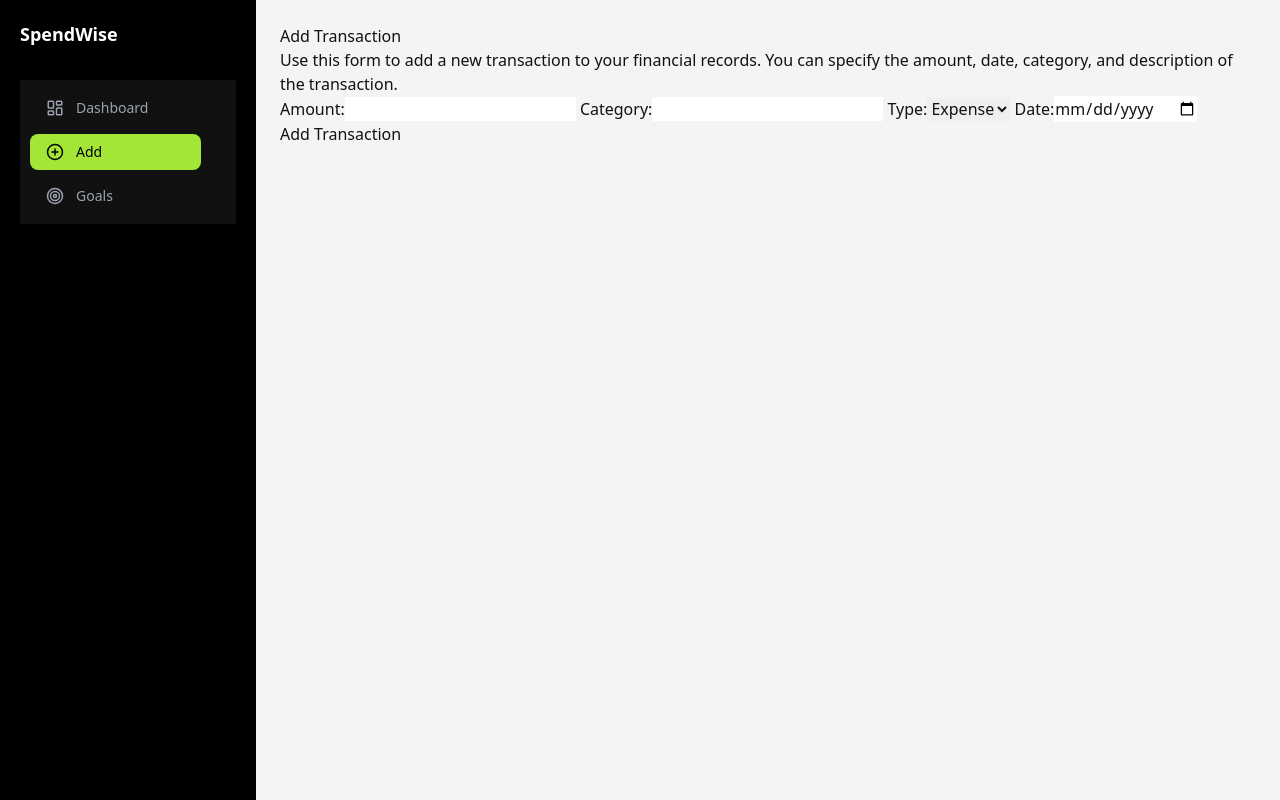
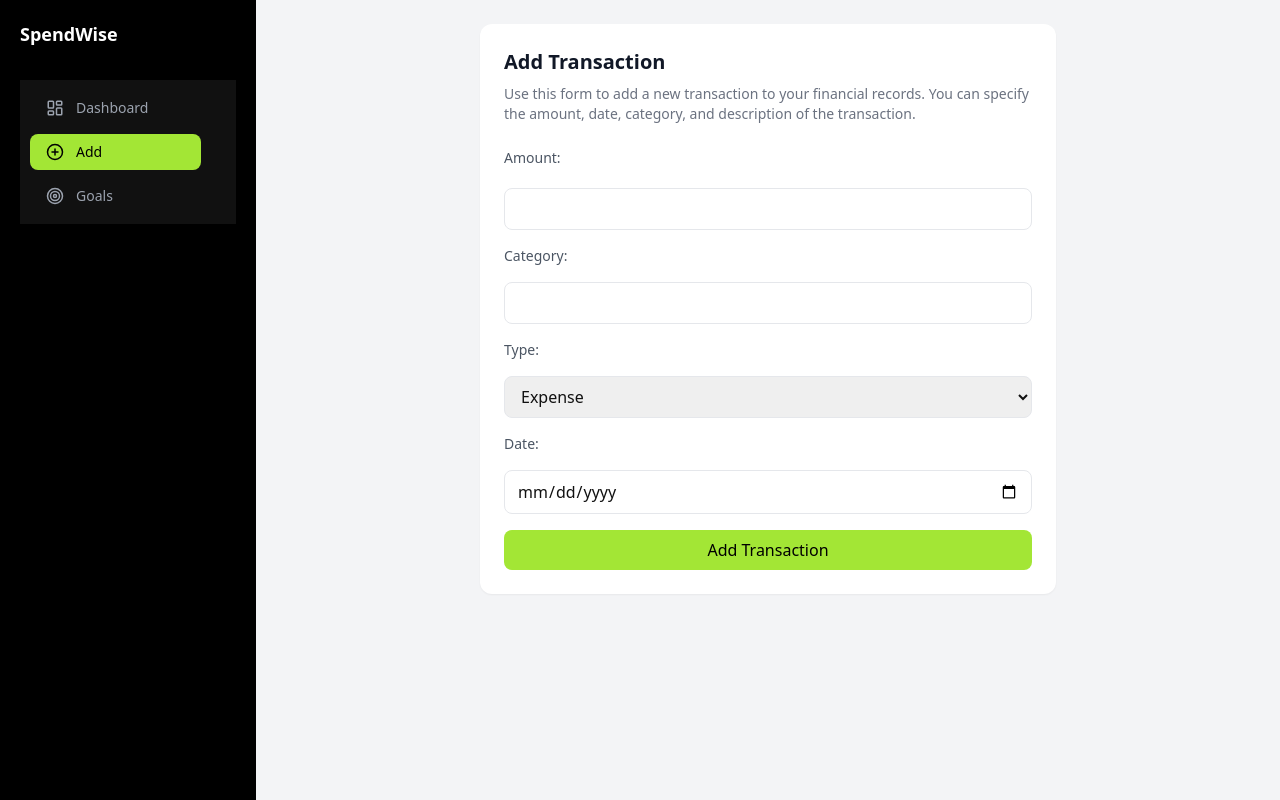
Before and after one commit to denichinv/ai-finance, a React (Vite) app in the folder ai-finance-app/client/: page /add in a window 1280 px wide. Built offline with nearby package versions, Linux system fonts and the light colour scheme.

Commit message:
style add transaction form with tailwind and improve UX (#5)

```diff
--- a/ai-finance-app/client/src/pages/AddTransaction.tsx
+++ b/ai-finance-app/client/src/pages/AddTransaction.tsx
@@ -24,7 +24,6 @@ export default function AddTransaction({ onAddTransaction }: Props) {
     if (!date) return;
     alert("Transaction added");
     onAddTransaction(transaction);
-    alert("Transaction added");
     // from here we will send data to the backend API to save the transaction
     console.log(transaction);
     // Reset form fields after the submission
@@ -35,43 +34,67 @@ export default function AddTransaction({ onAddTransaction }: Props) {
   };
 
   return (
-    <div>
-      <h1>Add Transaction</h1>
-      <p>
+    <div className="max-w-xl mx-auto">
+      {/* Card */}
+      <div className="bg-white p-6 rounded-xl  shadow-sm">
+        {/*title and description */}
+        <h1 className="text-xl font-semibold text-gray-900 mb-2">
+          Add Transaction
+        </h1>
+        <p className="text-gray-500 text-sm mb-6">
           Use this form to add a new transaction to your financial records. You
           can specify the amount, date, category, and description of the
           transaction.
         </p>
 
-      <form onSubmit={handleSubmit}>
-        <label> Amount:</label>
+        {/* Form */}
+
+        <form onSubmit={handleSubmit} className="space-y-4">
+          {/*Amount*/}
+
+          <label className="block text-sm text-gray-600 mb-1"> Amount:</label>
           <input
+            className="w-full border border-gray-200 rounded-lg px-3  py-2 focus:outline-none focus:ring-2 focus:ring-lime-400"
             type="number"
             value={amount}
             onChange={(e) => setAmount(e.target.value)}
           />
-        <label> Category:</label>
+
+          {/*Category*/}
+          <label className="block text-sm text-gray-600 mb-1"> Category:</label>
           <input
+            className="w-full border border-gray-200 rounded-lg px-3  py-2 focus:outline-none focus:ring-2 focus:ring-lime-400"
             type="text"
             value={category}
             onChange={(e) => setCategory(e.target.value)}
           />
-        <label> Type:</label>
+          {/*Type*/}
+          <label className="block text-sm text-gray-600 mb-1"> Type:</label>
           <select
             value={type}
             onChange={(e) => setType(e.target.value as "income" | "expense")}
+            className="w-full border border-gray-200 rounded-lg px-3  py-2 focus:outline-none focus:ring-2 focus:ring-lime-400"
           >
             <option value="expense">Expense</option>
             <option value="income">Income</option>
           </select>
-        <label> Date:</label>
+          {/*Date*/}
+          <label className="block text-sm text-gray-600 mb-1"> Date:</label>
           <input
             type="date"
             value={date}
             onChange={(e) => setDate(e.target.value)}
+            className="w-full border border-gray-200 rounded-lg px-3  py-2 focus:outline-none focus:ring-2 focus:ring-lime-400"
           />
-        <button type="submit">Add Transaction</button>
+          {/* Button*/}
+          <button
+            type="submit"
+            className="w-full bg-lime-400 text-black font-medium py-2 rounded-lg hover:bg-lime-300 transition"
+          >
+            Add Transaction
+          </button>
         </form>
+      </div>
     </div>
   );
 }
```
Lines whose indentation alone changed are shown as unchanged.
